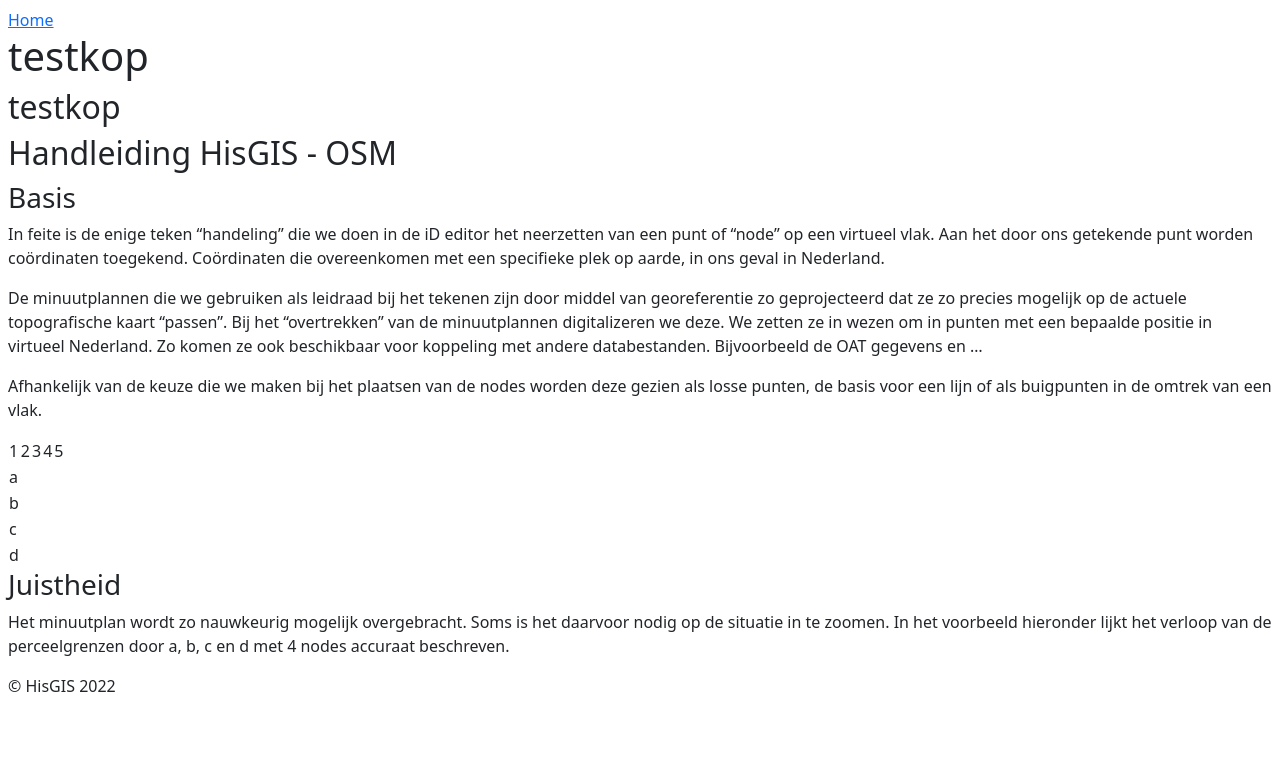
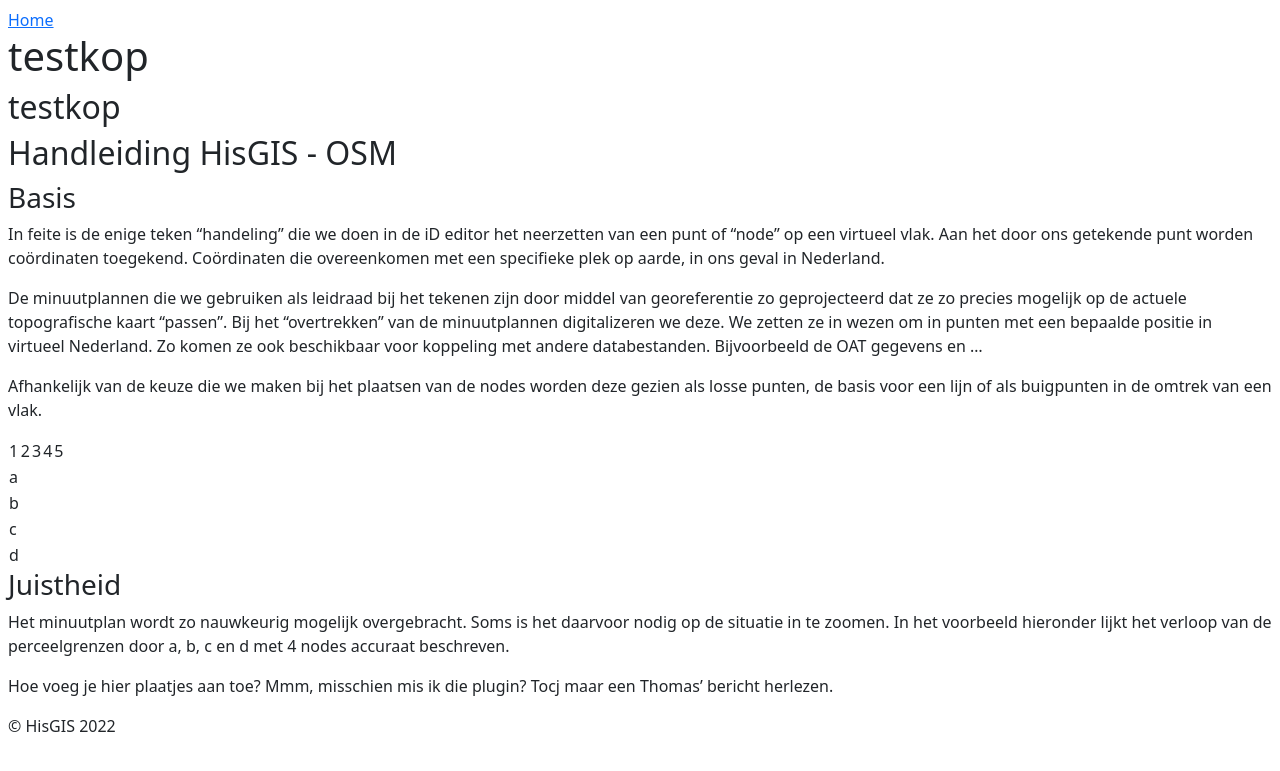
Before and after one commit to heinsr/hisgis-handleiding-md, a Jekyll site: the page built from test.md, in a window 1280 px wide. Shown: the top 771 px of the page. Built offline with Jekyll 4.4.1, drawn with Linux system fonts in a browser that asks for light colours; our own code applies the rules of GitHub Pages for plain Markdown files.

Commit message:
Update test.md
Test edit maar twijfel of ik niet eerst de plugin moet installeren.

```diff
--- a/test.md
+++ b/test.md
@@ -15,3 +15,5 @@ Afhankelijk van de keuze die we maken bij het plaatsen van de nodes worden deze
 ### Juistheid
 
 Het minuutplan wordt zo nauwkeurig mogelijk overgebracht. Soms is het daarvoor nodig op de situatie in te zoomen. In het voorbeeld hieronder lijkt het verloop van de perceelgrenzen door a, b, c en d met 4 nodes accuraat beschreven.
+
+Hoe voeg je hier plaatjes aan toe? Mmm, misschien mis ik die plugin? Tocj maar een Thomas' bericht herlezen.
```
